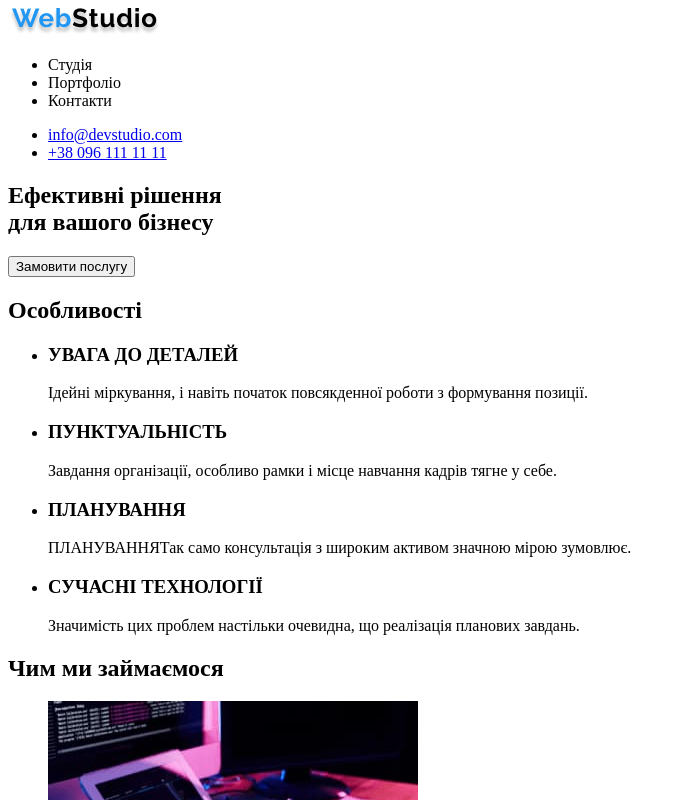
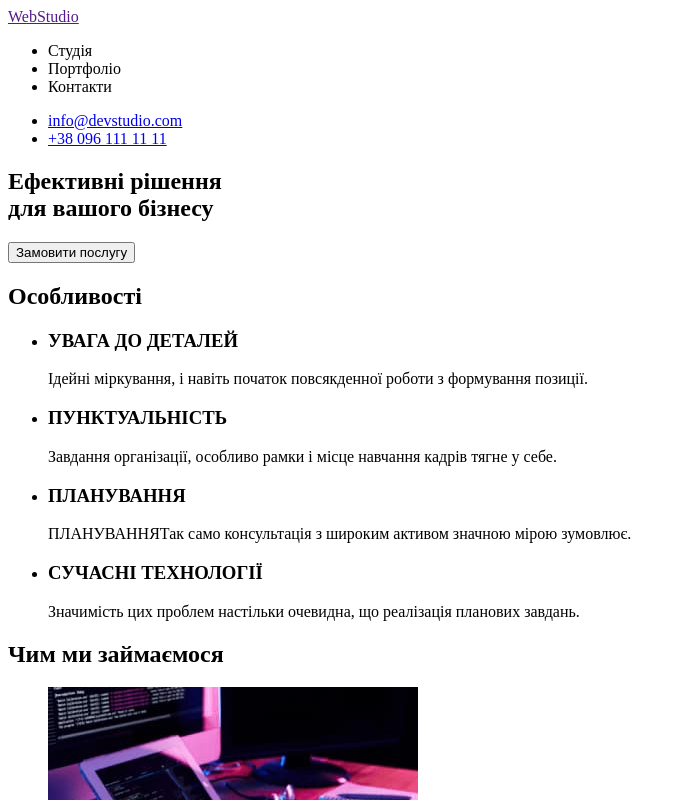
Before and after one commit to OlenaHarkusha/goit-markup-hw-01, a plain HTML site: page index.html in a window 1280 px wide. Shown: the top 800 px of the page, without its empty margins (0-686 px from the left). Drawn offline with Linux system fonts and the light colour scheme.

Commit message:
Додано лого у вигляді тексту

```diff
--- a/index.html
+++ b/index.html
@@ -8,7 +8,7 @@
 </head>
 <body>
     <header>
-        <a href=""><img src="./img/Logo.png" alt="Logo"></a>
+        <a href="">WebStudio</a>
         <nav>
             <ul>
                 <li>Студія</li>
@@ -84,7 +84,7 @@
         </section>
     </main>
     <footer>
-        <a href=""><img src="./img/footer-logo.png" alt="logo"></a>
+        <a href="">WebStudio</a>
         <address>
             <ul>
                 <li><p>м. Київ, пр-т Лесі Українки, 26</p></li>
```
